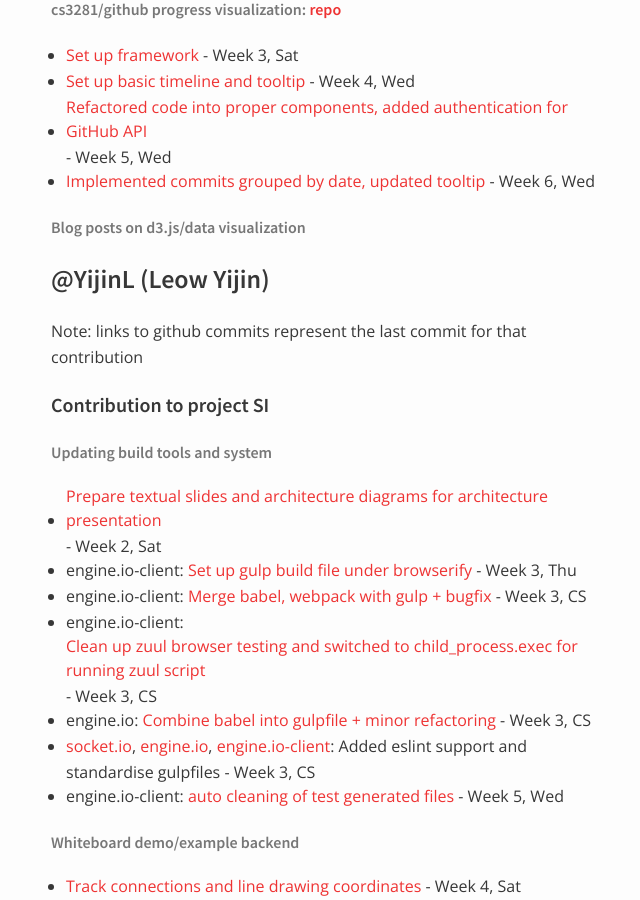
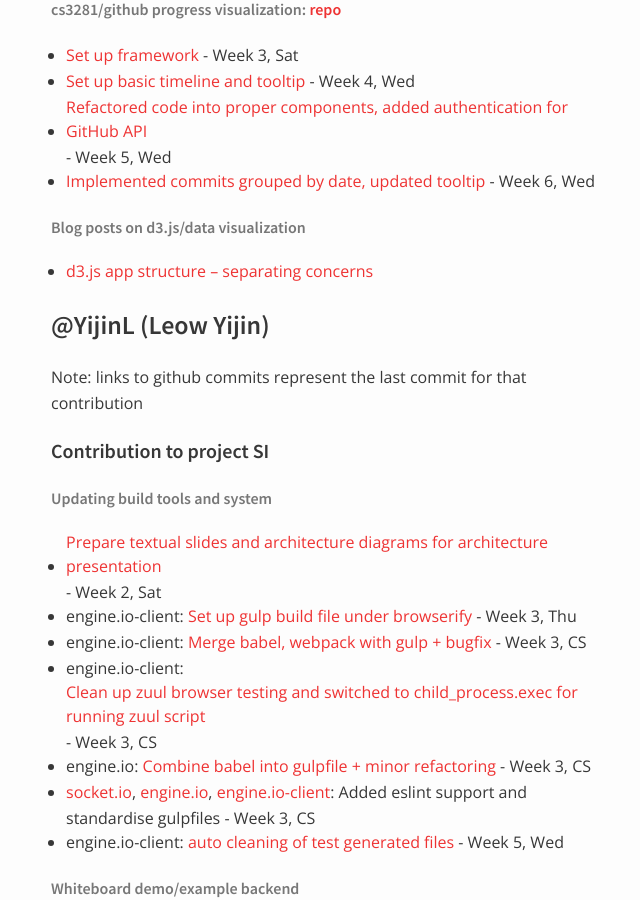
Before and after one commit to nus-oss/cs3281-AY1516S2-website, a Jekyll site: the page built from teams/socketio.md, in a window 1280 px wide and 900 px high, scrolled down 3963 px. Shown: the whole window, without its empty margins (319-959 px from the left). Built offline with Jekyll 4.4.1, drawn with Linux system fonts in a browser that asks for light colours.

Commit message:
update blog post

```diff
--- a/teams/socketio.md
+++ b/teams/socketio.md
@@ -138,6 +138,7 @@ permalink: /teams/socketio/
 * [Implemented commits grouped by date, updated tooltip](https://github.com/paradite/gitviz/commit/d0dc5908fb63be32c7792826e15e3419452831b1) - Week 6, Wed
 
 ###### Blog posts on d3.js/data visualization
+* [d3.js app structure – separating concerns](http://paradite.com/2016/02/21/d3-js-app-structure-separating-concerns/)
 
 ### @YijinL (Leow Yijin)
 
```
